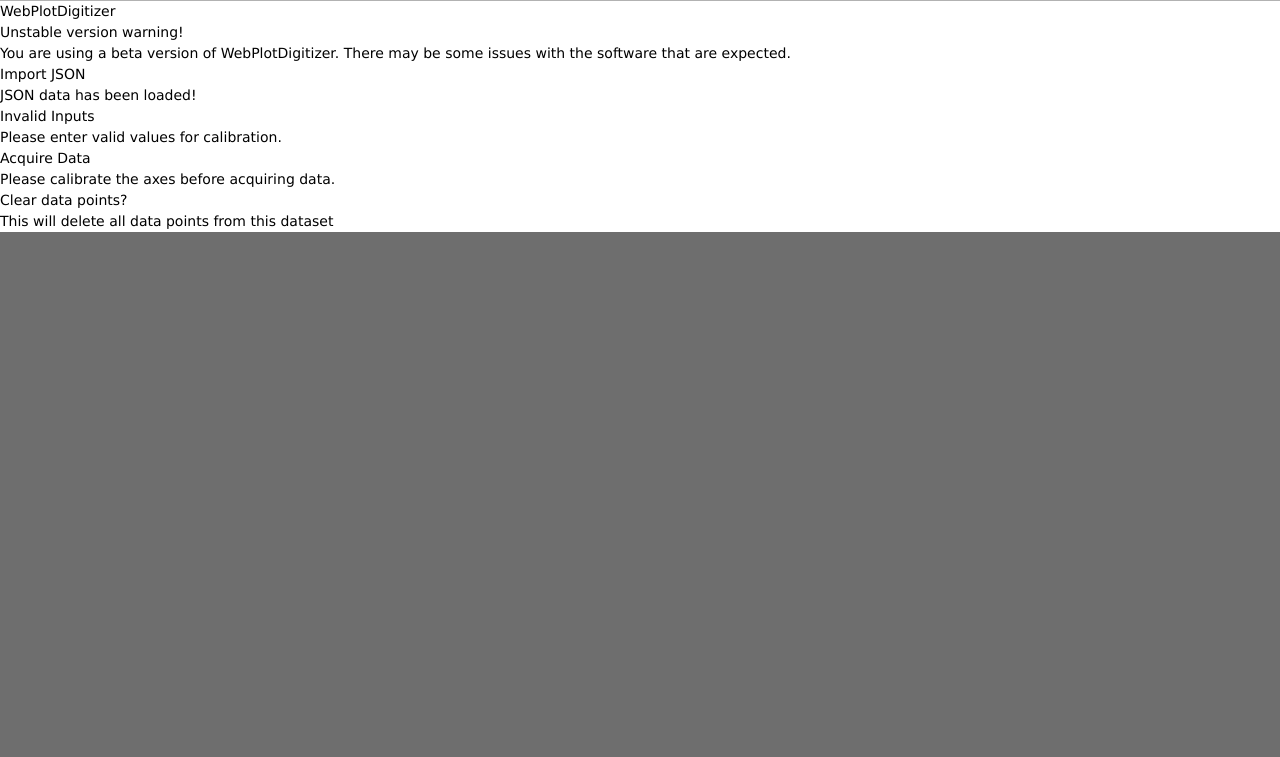
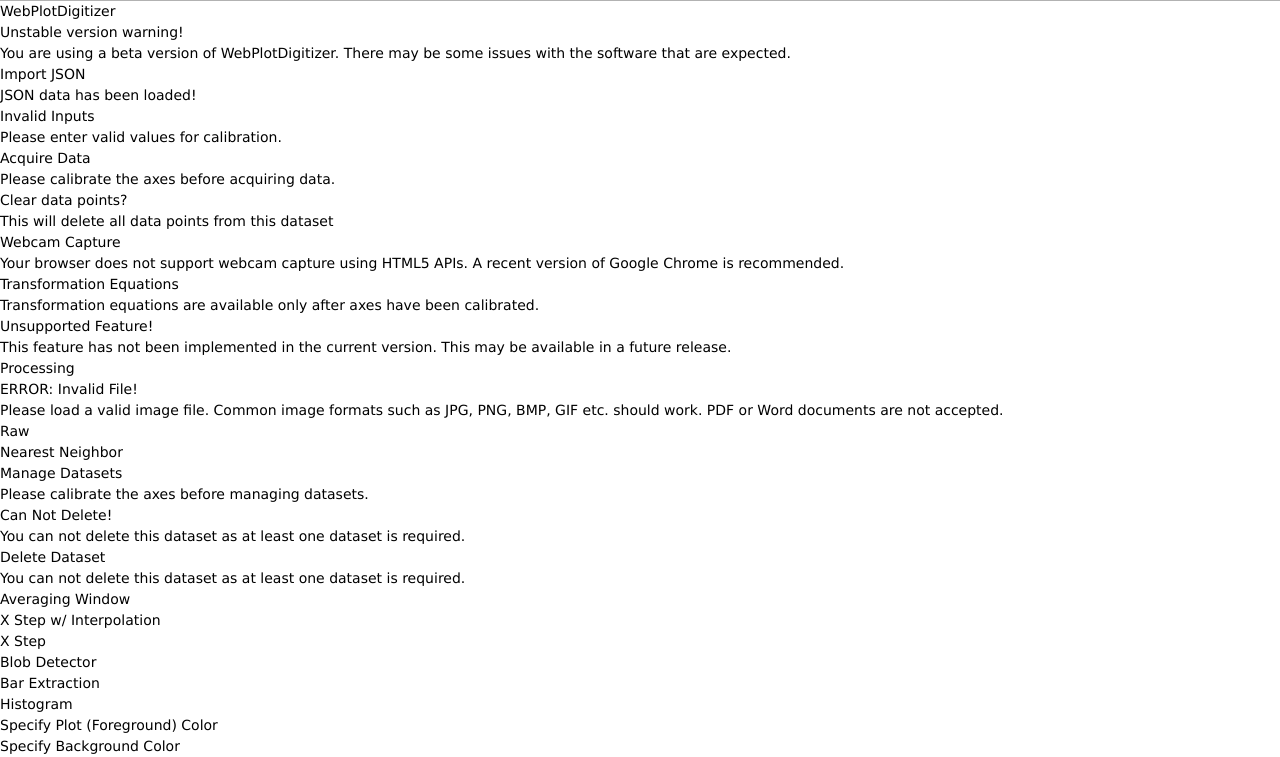
Before and after one commit to automeris-io/WebPlotDigitizer, a Python web app: template templates/dev.html in a window 1280 px wide. Shown: the part 799-1556 px from the top of the page. Before the commit the page ends 1031 px from the top, so only its background shows below. Run offline with Jinja, Linux system fonts and the light colour scheme; the template is opened without the code that fills it, so the values that code supplies are empty.

Commit message:
extract more strings for future translation

```diff
--- a/javascript/tools/autodetect.js
+++ b/javascript/tools/autodetect.js
@@ -79,28 +79,28 @@ wpd.algoManager = (function() {
 
         // Averaging Window
         if(!(axes instanceof wpd.BarAxes)) {
-            innerHTML += '<option value="averagingWindow">Averaging Window</option>';
+            innerHTML += '<option value="averagingWindow">' + wpd.gettext('averaging-window') + '</option>';
         }
 
         // X Step w/ Interpolation and X Step
         if((axes instanceof wpd.XYAxes) && (!axes.isLogX()) && (!axes.isLogY())) {
-            innerHTML += '<option value="XStepWithInterpolation">X Step w/ Interpolation</option>';
-            innerHTML += '<option value="XStep">X Step</option>';
+            innerHTML += '<option value="XStepWithInterpolation">' + wpd.gettext('x-step-with-interpolation') + '</option>';
+            innerHTML += '<option value="XStep">' + wpd.gettext('x-step') + '</option>';
         }
 
         // Blob Detector
         if(!(axes instanceof wpd.BarAxes)) {
-            innerHTML += '<option value="blobDetector">Blob Detector</option>';
+            innerHTML += '<option value="blobDetector">' + wpd.gettext('blob-detector') + '</option>';
         }
 
         // Bar Extraction
         if(axes instanceof wpd.BarAxes) {
-            innerHTML += '<option value="barExtraction">Bar Extraction</option>';
+            innerHTML += '<option value="barExtraction">' + wpd.gettext('bar-extraction') + '</option>';
         }
 
         // Histogram
         if(axes instanceof wpd.XYAxes) {
-            innerHTML += '<option value="histogram">Histogram</option>';
+            innerHTML += '<option value="histogram">' + wpd.gettext('histogram') + '</option>';
         }
 
         $algoOptions.innerHTML = innerHTML;
--- a/javascript/tools/colorPicker.js
+++ b/javascript/tools/colorPicker.js
@@ -168,7 +168,7 @@ wpd.colorPicker = (function () {
         return {
             color: wpd.appData.getPlotData().getAutoDetector().fgColor,
             triggerElementId: 'color-button',
-            title: 'Specify Plot (Foreground) Color',
+            title: wpd.gettext('specify-foreground-color'),
             setColorDelegate: function(col) {
                 wpd.appData.getPlotData().getAutoDetector().fgColor = col;
             }
@@ -179,7 +179,7 @@ wpd.colorPicker = (function () {
         return {
             color: wpd.appData.getPlotData().getAutoDetector().bgColor,
             triggerElementId: 'color-button',
-            title: 'Specify Background Color',
+            title: wpd.gettext('specify-background-color'),
             setColorDelegate: function(col) {
                 wpd.appData.getPlotData().getAutoDetector().bgColor = col;
             }
--- a/javascript/widgets/dataSeriesManagement.js
+++ b/javascript/widgets/dataSeriesManagement.js
@@ -32,7 +32,7 @@ wpd.dataSeriesManagement = (function () {
 
     function manage() {
         if(!wpd.appData.isAligned()) {
-            wpd.messagePopup.show("Manage Datasets", "Please calibrate the axes before managing datasets.");
+            wpd.messagePopup.show(wpd.gettext('manage-datasets'), wpd.gettext('manage-datasets-text'));
         } else {
             var $nameField = document.getElementById('manage-data-series-name'),
                 $pointCount = document.getElementById('manage-data-series-point-count'),
@@ -76,11 +76,11 @@ wpd.dataSeriesManagement = (function () {
         close();
 
         if(wpd.appData.getPlotData().dataSeriesColl.length === 1) {
-            wpd.messagePopup.show("Can Not Delete!", "You can not delete this dataset as at least one dataset is required.", manage);
+            wpd.messagePopup.show(wpd.gettext('can-not-delete-dataset'), wpd.gettext('can-not-delete-dataset-text'), manage);
             return;
         }
 
-        wpd.okCancelPopup.show("Delete Dataset", "Are you sure that you want to delete the dataset and all containing data points?", function() {
+        wpd.okCancelPopup.show(wpd.gettext('delete-dataset'), wpd.gettext('delete-dataset-text'), function() {
             // delete the dataset
             var plotData = wpd.appData.getPlotData(),
                 index = plotData.getActiveDataSeriesIndex();
--- a/javascript/widgets/dataTable.js
+++ b/javascript/widgets/dataTable.js
@@ -86,7 +86,7 @@ wpd.dataTable = (function () {
         $variableNames.innerHTML = dataCache.fields.join(', ');
 
         $dateFormattingContainer.style.display = 'none';
-        sortingHTML += '<option value="raw">Raw</option>';
+        sortingHTML += '<option value="raw">' + wpd.gettext('raw') + '</option>';
         for(i = 0; i < dataCache.fields.length; i++) {
 
             // Sorting
@@ -101,7 +101,7 @@ wpd.dataTable = (function () {
             }
         }
         if(dataCache.allowConnectivity) {
-            sortingHTML += '<option value="NearestNeighbor">Nearest Neighbor</option>';
+            sortingHTML += '<option value="NearestNeighbor">' + wpd.gettext('nearest-neighbor') + '</option>';
         }
         $sortingVariables.innerHTML = sortingHTML;
         updateSortingControls();
--- a/javascript/widgets/graphicsWidget.js
+++ b/javascript/widgets/graphicsWidget.js
@@ -547,7 +547,7 @@ wpd.graphicsWidget = (function () {
             };
             droppedFile.readAsDataURL(fileInfo);
         } else {
-            wpd.messagePopup.show("ERROR: Invalid File!", "Please load a valid image file. Common image formats such as JPG, PNG, BMP, GIF etc. should work. PDF or Word documents are not accepted.");
+            wpd.messagePopup.show(wpd.gettext('invalid-file'), wpd.gettext('invalid-file-text'));
             wpd.busyNote.close();
         }
     }
--- a/javascript/widgets/popups.js
+++ b/javascript/widgets/popups.js
@@ -153,7 +153,7 @@ wpd.busyNote = (function () {
         if(noteDiv == null) {
             noteDiv = document.createElement('div');
             noteDiv.id = 'wait';
-            noteDiv.innerHTML = '<p align="center">Processing...</p>';
+            noteDiv.innerHTML = '<p align="center">' + wpd.gettext('processing') + '...</p>';
         }
         document.body.appendChild(noteDiv);
         isVisible = true;
@@ -224,5 +224,5 @@ wpd.okCancelPopup = (function () {
 })();
 
 wpd.unsupported = function () {
-    wpd.messagePopup.show("Unsupported Feature!", "This feature has not been implemented in the current version. This may be available in a future release.");
+    wpd.messagePopup.show(wpd.gettext('unsupported'), wpd.gettext('unsupported-text'));
 };
--- a/javascript/widgets/transformationEquations.js
+++ b/javascript/widgets/transformationEquations.js
@@ -26,7 +26,7 @@ var wpd = wpd || {};
 wpd.transformationEquations = (function () {
     function show() {
         if(wpd.appData.isAligned() === false) {
-            wpd.messagePopup.show("Transformation Equations","Transformation equations are available only after axes have been calibrated.");
+            wpd.messagePopup.show(wpd.gettext('transformation-eqns'), wpd.gettext('transformation-eqns-text'));
             return;
         }
         wpd.popup.show('axes-transformation-equations-window');
--- a/javascript/widgets/webcam.js
+++ b/javascript/widgets/webcam.js
@@ -32,7 +32,7 @@ wpd.webcamCapture = (function () {
     }
 
     function unsupportedBrowser() {
-        wpd.messagePopup.show('Webcam Capture','Your browser does not support webcam capture using HTML5 APIs. A recent version of Google Chrome is recommended.');
+        wpd.messagePopup.show(wpd.gettext('webcam-capture'), wpd.gettext('webcam-capture-text'));
     }
 
     function getUserMedia() {
--- a/templates/_strings.html
+++ b/templates/_strings.html
@@ -9,3 +9,28 @@
 <div class="i18n-string" id="i18n-string-acquire-data-calibration">Please calibrate the axes before acquiring data.</div>
 <div class="i18n-string" id="i18n-string-clear-data-points">Clear data points?</div>
 <div class="i18n-string" id="i18n-string-clear-data-points-text">This will delete all data points from this dataset</div>
+<div class="i18n-string" id="i18n-string-webcam-capture">Webcam Capture</div>
+<div class="i18n-string" id="i18n-string-webcam-capture-text">Your browser does not support webcam capture using HTML5 APIs. A recent version of Google Chrome is recommended.</div>
+<div class="i18n-string" id="i18n-string-transformation-eqns">Transformation Equations</div>
+<div class="i18n-string" id="i18n-string-transformation-eqns-text">Transformation equations are available only after axes have been calibrated.</div>
+<div class="i18n-string" id="i18n-string-unsupported">Unsupported Feature!</div>
+<div class="i18n-string" id="i18n-string-unsupported-text">This feature has not been implemented in the current version. This may be available in a future release.</div>
+<div class="i18n-string" id="i18n-string-processing">Processing</div>
+<div class="i18n-string" id="i18n-string-invalid-file">ERROR: Invalid File!</div>
+<div class="i18n-string" id="i18n-string-invalid-file-text">Please load a valid image file. Common image formats such as JPG, PNG, BMP, GIF etc. should work. PDF or Word documents are not accepted.</div>
+<div class="i18n-string" id="i18n-string-raw">Raw</div>
+<div class="i18n-string" id="i18n-string-nearest-neighbor">Nearest Neighbor</div>
+<div class="i18n-string" id="i18n-string-manage-datasets">Manage Datasets</div>
+<div class="i18n-string" id="i18n-string-manage-datasets-text">Please calibrate the axes before managing datasets.</div>
+<div class="i18n-string" id="i18n-string-can-not-delete-dataset">Can Not Delete!</div>
+<div class="i18n-string" id="i18n-string-can-not-delete-dataset-text">You can not delete this dataset as at least one dataset is required.</div>
+<div class="i18n-string" id="i18n-string-delete-dataset">Delete Dataset</div>
+<div class="i18n-string" id="i18n-string-delete-dataset-text">You can not delete this dataset as at least one dataset is required.</div>
+<div class="i18n-string" id="i18n-string-averaging-window">Averaging Window</div>
+<div class="i18n-string" id="i18n-string-x-step-with-interpolation">X Step w/ Interpolation</div>
+<div class="i18n-string" id="i18n-string-x-step">X Step</div>
+<div class="i18n-string" id="i18n-string-blob-detector">Blob Detector</div>
+<div class="i18n-string" id="i18n-string-bar-extraction">Bar Extraction</div>
+<div class="i18n-string" id="i18n-string-histogram">Histogram</div>
+<div class="i18n-string" id="i18n-string-specify-foreground-color">Specify Plot (Foreground) Color</div>
+<div class="i18n-string" id="i18n-string-specify-background-color">Specify Background Color</div>
```
Also changed, not shown: dev.html (+27 -0 lines), index.html (+27 -0 lines), offline.html (+27 -0 lines), combined-compiled.js, combined.js, 1 other file.
